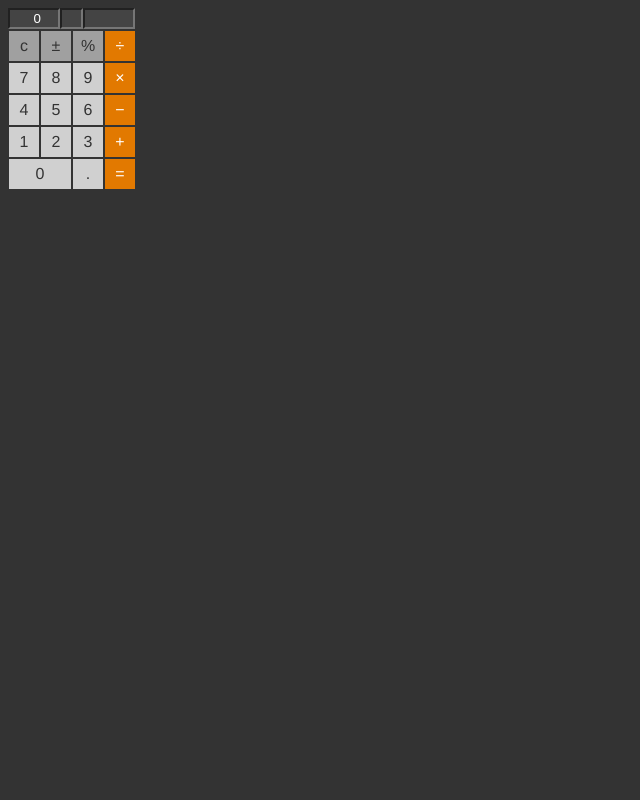
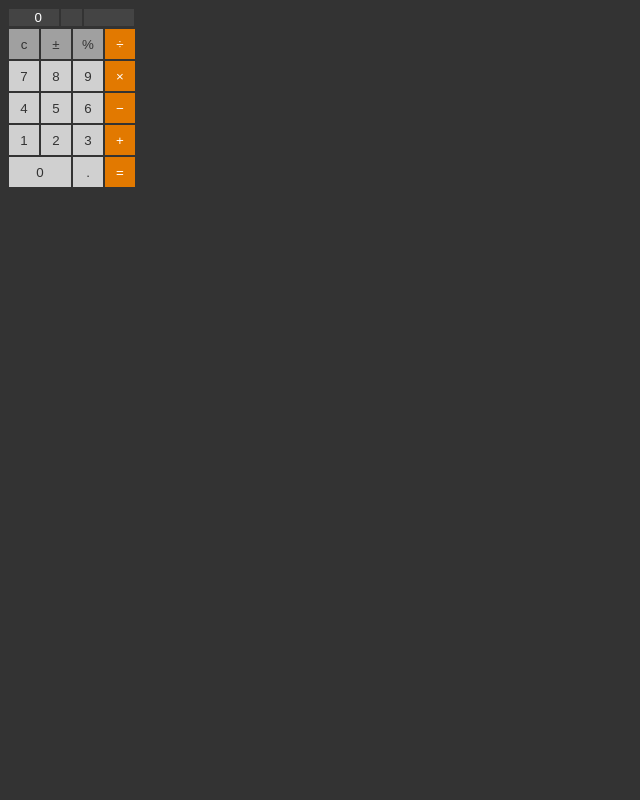
Before and after one commit to mcoyle74/codeup.dev, a PHP site: page /calculator.html in a window 1280 px wide. Shown: the whole page, without its empty margins (0-640 px from the left). Run offline with PHP 8.4, Linux system fonts and the light colour scheme.

Commit message:
Styled inputs by changing borders to solid and matching body color and moved font styling to body

```diff
--- a/public/calculator.html
+++ b/public/calculator.html
@@ -6,36 +6,36 @@
 </head>
 <body>
 	<div id="calculator">
-		<div id="row-0">
+		<div class="row" id="row-0">
 			<form>
 				<input class="input" id="input-1" type="number" value="0" readonly><input class="input" id="input-2" type="number" readonly><input class="input" id="input-3" type="number" readonly>
 			</form>
 		</div>
-		<div id="row-1">
+		<div class="row" id="row-1">
 			<button class="button top-row" id="clear">c</button>
 			<button class="button top-row operators" id="plus-minus">&plusmn;</button>
 			<button class="button top-row operators" id="percent">%</button>
 			<button class="button operators" id="divide">&divide;</button>
 		</div>
-		<div id="row-2">
+		<div class="row" id="row-2">
 			<button class="button digit" id="seven">7</button>
 			<button class="button digit" id="eight">8</button>
 			<button class="button digit" id="nine">9</button>
 			<button class="button operators" id="multiply">&times;</button>
 		</div>
-		<div id="row-3">
+		<div class="row" id="row-3">
 			<button class="button digit" id="four">4</button>
 			<button class="button digit" id="five">5</button>
 			<button class="button digit" id="six">6</button>
 			<button class="button operators" id="subtract">&minus;</button>
 		</div>
-		<div id="row-4">
+		<div class="row" id="row-4">
 			<button class="button digit" id="one">1</button>
 			<button class="button digit" id="two">2</button>
 			<button class="button digit" id="three">3</button>
 			<button class="button operators" id="add">+</button>
 		</div>
-		<div id="row-5">
+		<div class="row" id="row-5">
 			<button class="button digit" id="zero">0</button>
 			<button class="button digit" id="point">.</button>
 			<button class="button operators" id="equals">=</button>
--- a/public/css/calculator.css
+++ b/public/css/calculator.css
@@ -1,5 +1,8 @@
 body {
 	background-color: #333;
+	font-family: Helvetica, Tahoma, sans-serif;
+	font-size: 1em;
+	font-weight: lighter;
 }
 #calculator {
 	width: 150px;
@@ -7,10 +10,7 @@ body {
 
 }
 button {
-	font-family: Helvetica, Tahoma, sans-serif;
 	color: #333;
-	font-size: 1em;
-	font-weight: lighter;
 	background-color: #d0d0d0;
 	border: none;
 	height: 30px;
@@ -40,6 +40,7 @@ input {
 	text-align: right;
 	color: #fff;
 	background-color: #444;
+	border: solid 1px #333;
 }
 input#input-1 {
 	width: 52px;
```
